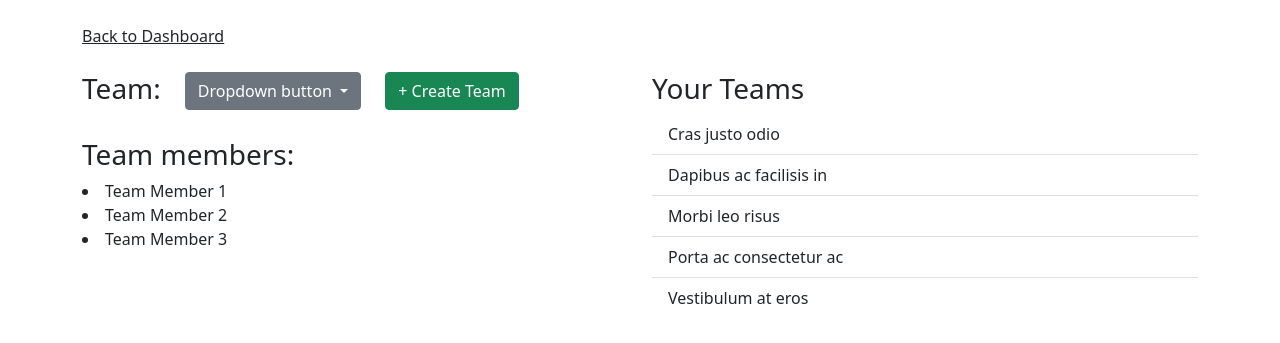
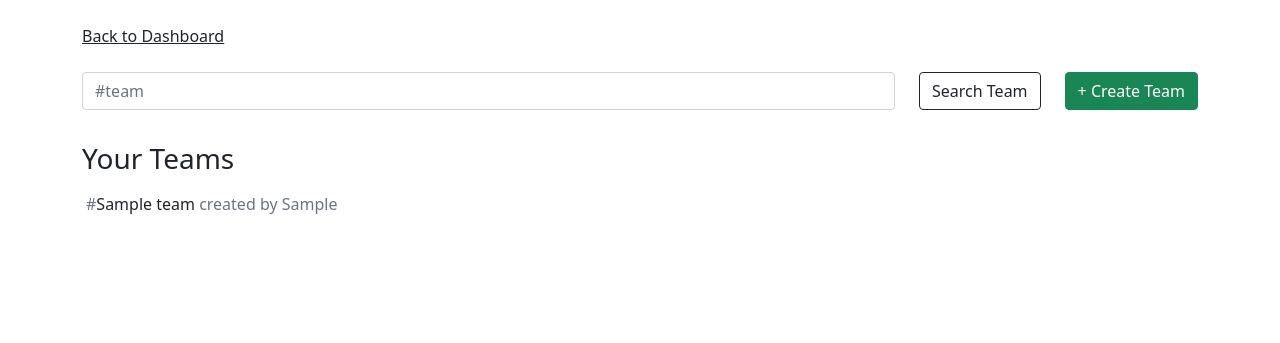
Before and after one commit to ak0345/newt_coursework, a Django app: template tasks/templates/team_management.html in a window 1280 px wide. Shown: the part 56-399 px from the top of the page. Run offline with Django 3.2, Linux system fonts and the light colour scheme; the template is opened without the code that fills it: most values are stand-ins (such as "Sample title", 1, 10 or a date in 2020); some libraries are stand-ins or nearby versions.

Commit message:
Update Team Creation to set Team Owner automatically - The user who creates a team becomes the team_owner of that team - Add a list of the teams which the user owns in Team Management - Add hyperlinks to those teams - Create a show_team page where the user can view a team's profile

```diff
--- a/task_manager/urls.py
+++ b/task_manager/urls.py
@@ -16,9 +16,10 @@ Including another URLconf
 """
 from django.contrib import admin
 from django.urls import path
+from django.urls import re_path
 from tasks import views
 from tasks.views import create_team
-from tasks.views import team_management
+from tasks.views import team_search
 
 urlpatterns = [
     path("admin/", admin.site.urls),
@@ -30,5 +31,6 @@ urlpatterns = [
     path("profile/", views.ProfileUpdateView.as_view(), name="profile"),
     path("sign_up/", views.SignUpView.as_view(), name="sign_up"),
     path("create_team/", create_team, name="create_team"),
-    path("team_management/", team_management, name="team_management"),
+    path("team_management/", team_search, name="team_management"),
+    path("team/<int:team_id>", views.show_team, name="show_team"),
 ]
--- a/tasks/forms.py
+++ b/tasks/forms.py
@@ -4,6 +4,7 @@ from django.contrib.auth import authenticate
 from django.core.validators import RegexValidator
 from .models import User
 from .models import Team
+from django.forms import ModelForm
 
 
 class TeamSearchForm(forms.Form):
--- a/tasks/templates/team_management.html
+++ b/tasks/templates/team_management.html
@@ -1,32 +1,28 @@
 {% extends 'base_content.html' %} {% block content %}
 <div class="container">
   <a class="mt-4 text-dark" href="{% url 'dashboard' %}">Back to Dashboard</a>
+  <div class="row-cols-auto">
+    <div class="row mt-4">
+      <div class="col">
+        <form>
           <div class="row">
-    <div class="col-sm">
-      <div class="row">
-        <div class="col-md-auto mt-4">
-          <h3>Team:</h3>
+            <div class="col mr-4">
+              <input
+                type="text"
+                class="form-control"
+                id="input_team_name"
+                placeholder="#team"
+              />
             </div>
-        <div class="col-md-auto mt-4">
-          <div class="dropdown">
-            <button
-              class="btn btn-secondary dropdown-toggle"
-              type="button"
-              id="dropdownMenuButton"
-              data-toggle="dropdown"
-              aria-haspopup="true"
-              aria-expanded="false"
-            >
-              Dropdown button
+            <div class="col-sm-auto mr-4">
+              <button type="submit" class="btn btn-outline-dark mb-2">
+                Search Team
               </button>
-            <div class="dropdown-menu" aria-labelledby="dropdownMenuButton">
-              <a class="dropdown-item" href="#">Action</a>
-              <a class="dropdown-item" href="#">Another action</a>
-              <a class="dropdown-item" href="#">Something else here</a>
             </div>
           </div>
+        </form>
       </div>
-        <div class="col mt-4">
+      <div class="col-sm-auto">
         <a href="{% url 'create_team' %}"
           ><button type="button" class="btn btn-success">
             + Create Team
@@ -34,22 +30,23 @@
         >
       </div>
     </div>
-
     <div class="row mt-4">
-        <h3>Team members:</h3>
-        <li>Team Member 1</li>
-        <li>Team Member 2</li>
-        <li>Team Member 3</li>
-      </div>
-    </div>
-    <div class="col-sm mt-4">
       <h3>Your Teams</h3>
       <ul class="list-group list-group-flush">
-        <li class="list-group-item">Cras justo odio</li>
-        <li class="list-group-item">Dapibus ac facilisis in</li>
-        <li class="list-group-item">Morbi leo risus</li>
-        <li class="list-group-item">Porta ac consectetur ac</li>
-        <li class="list-group-item">Vestibulum at eros</li>
+        {% for team in myteams %}
+        <li class="list-group-item">
+          <a
+            class="text-dark text-decoration-none"
+            href="{% url 'show_team' team.id %}"
+            ><span class="text-muted">#</span
+            ><span class="text-darktext-decoration-underline"
+              >{{ team.team_name }}</span
+            >{{" "}}<span class="text-muted"
+              >created by {{ team.team_owner }}</span
+            ></a
+          >
+        </li>
+        {% endfor %}
       </ul>
     </div>
   </div>
```
Also changed, not shown: tasks/templates/show_team.html (added, +36 -0 lines), tasks/views.py (+22 -16 lines). Lines whose indentation alone changed are shown as unchanged.
